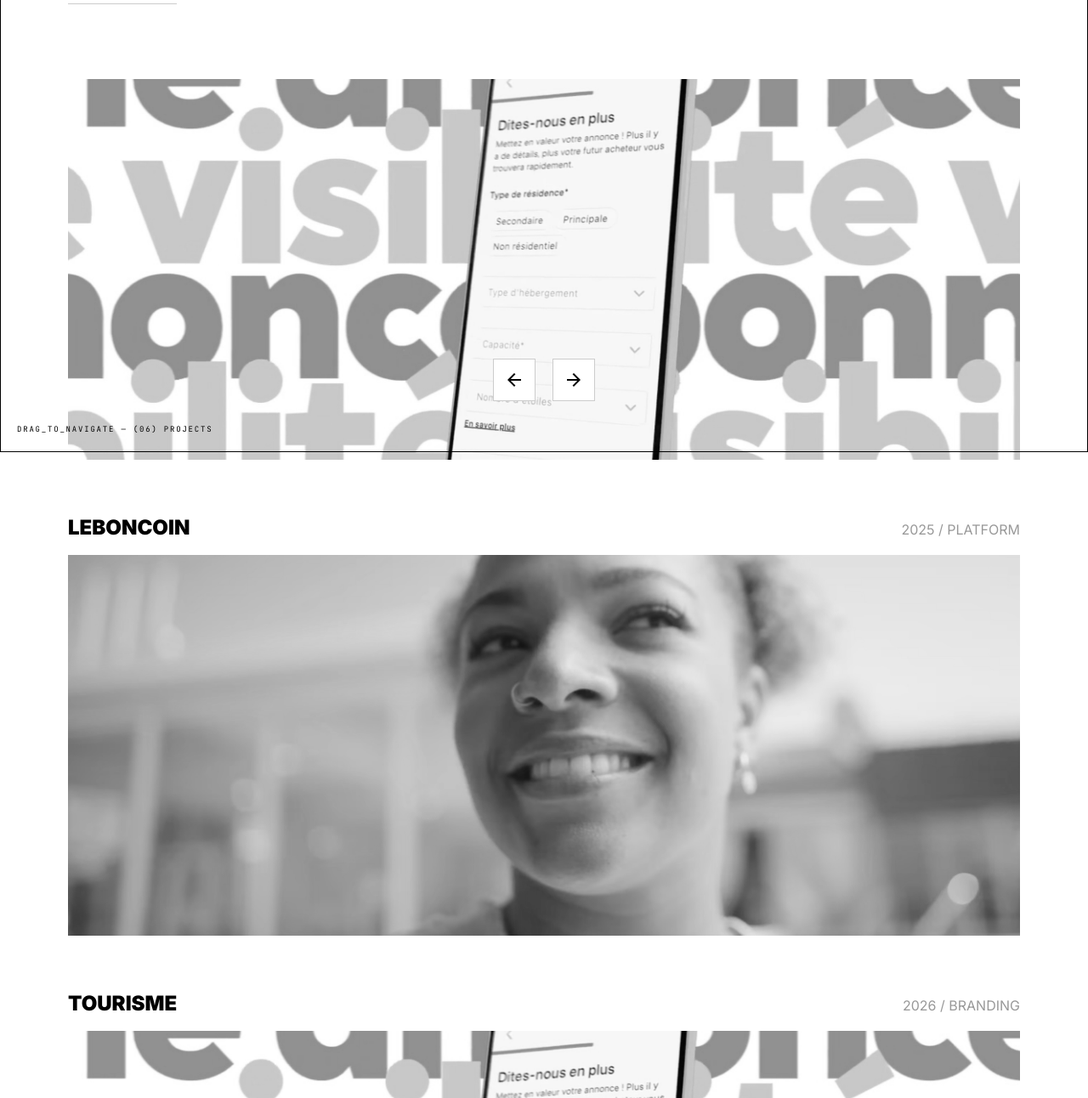
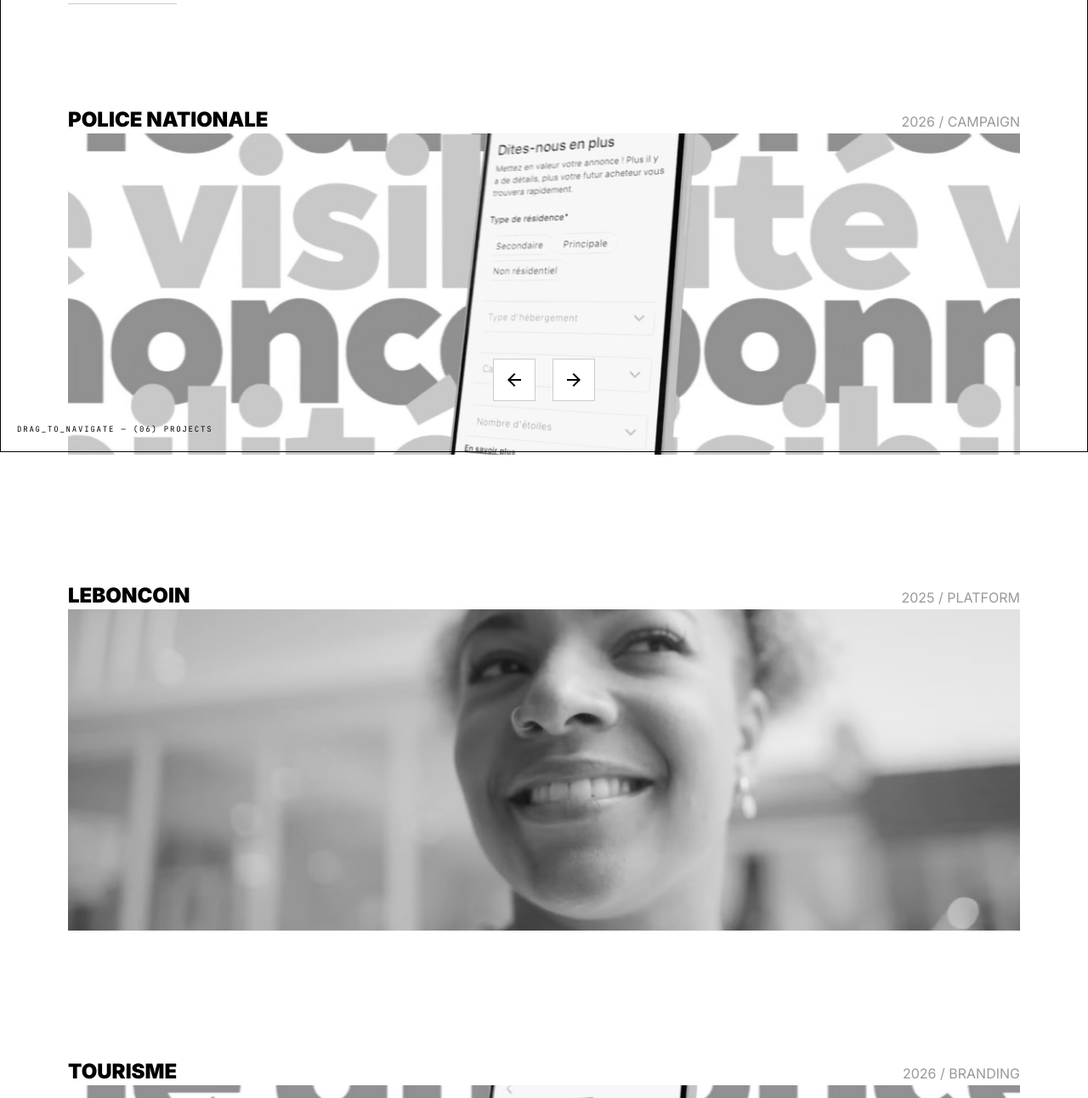
Before and after one commit to glitterinalarm/KRSN, a plain HTML site: page work.html in a window 1280 px wide. Shown: the part 268-1560 px from the top of the page at 85% size. Drawn offline with nearby package versions, Linux system fonts and the light colour scheme; grey boxes are pictures that could not be loaded.

Commit message:
Update: Full project state sync

```diff
--- a/work.html
+++ b/work.html
@@ -133,6 +133,40 @@
        2026 / BRANDING
       </span>
      </div>
+    </div>
+   </div>
+   <div class="mt-8 flex justify-between items-baseline">
+    <h3 class="text-2xl font-black uppercase">
+     POLICE NATIONALE
+    </h3>
+    <span class="label-mono opacity-40">
+     2026 / CAMPAIGN
+    </span>
+   </div>
+   <div class="work-gallery-item cursor-pointer" onclick="window.open('#', '_blank')">
+    <div class="media-container relative w-full aspect-[16/10] overflow-hidden mb-6 group">
+     <img class="absolute inset-0 w-full h-full object-cover" src="/assets/uploads/LBC_00.jpg"/>
+    </div>
+    <div class="mt-8 flex justify-between items-baseline">
+     <h3 class="text-2xl font-black uppercase">
+      LEBONCOIN
+     </h3>
+     <span class="label-mono opacity-40">
+      2025 / PLATFORM
+     </span>
+    </div>
+   </div>
+   <div class="work-gallery-item cursor-pointer" onclick="window.open('#', '_blank')">
+    <div class="media-container relative w-full aspect-[16/10] overflow-hidden mb-6 group">
+     <img class="absolute inset-0 w-full h-full object-cover" src="/assets/uploads/new_project_1776441848129_TOURISME.jpg"/>
+    </div>
+    <div class="mt-8 flex justify-between items-baseline">
+     <h3 class="text-2xl font-black uppercase">
+      TOURISME
+     </h3>
+     <span class="label-mono opacity-40">
+      2026 / BRANDING
+     </span>
     </div>
    </div>
    <div class="work-gallery-item">
```
Also changed, not shown: 1 other file.
